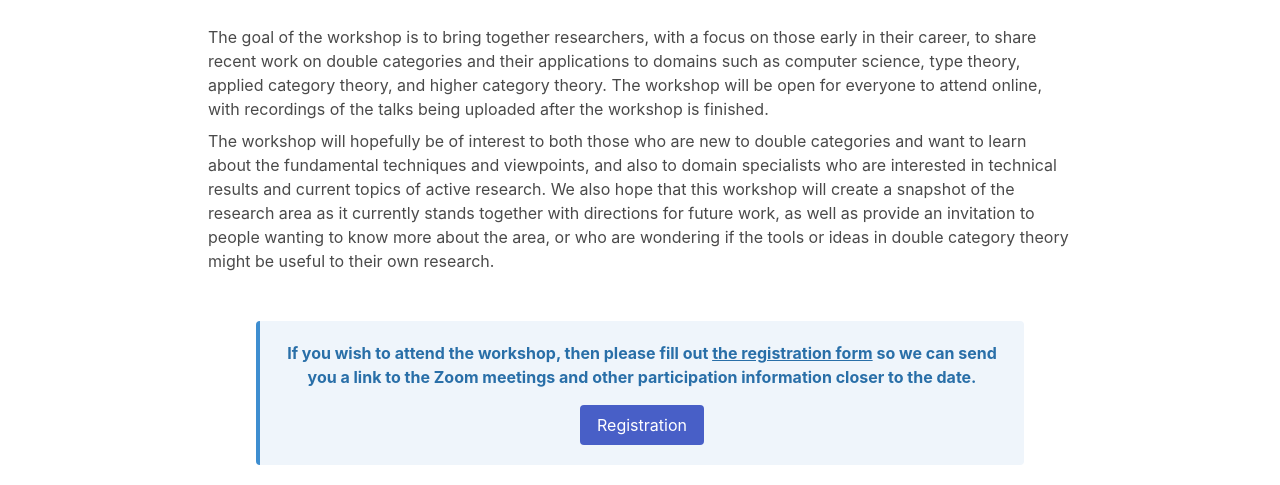
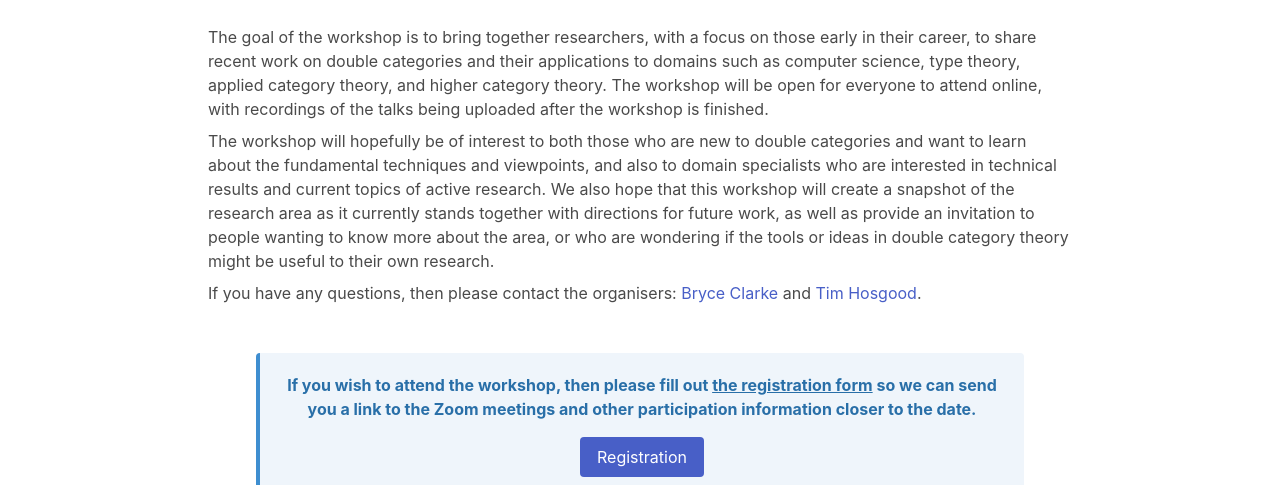
Before and after one commit to BryceClarke/virtual-double-categories-workshop, a plain HTML site: page index.html in a window 1280 px wide. Shown: the part 315-800 px from the top of the page. Drawn offline with nearby package versions, Linux system fonts and the light colour scheme.

Commit message:
organiser names

```diff
--- a/index.html
+++ b/index.html
@@ -61,6 +61,9 @@
     </p>
     <p class="mb-2">
       The workshop will hopefully be of interest to both those who are new to double categories and want to learn about the fundamental techniques and viewpoints, and also to domain specialists who are interested in technical results and current topics of active research. We also hope that this workshop will create a snapshot of the research area as it currently stands together with directions for future work, as well as provide an invitation to people wanting to know more about the area, or who are wondering if the tools or ideas in double category theory might be useful to their own research.
+    </p>
+    <p class="mb-2">
+      If you have any questions, then please contact the organisers: <a href="https://bryceclarke.github.io/" class="is-link">Bryce Clarke</a> and <a href="https://thosgood.com" class="is-link">Tim Hosgood</a>.
     </p>
 
     <article class="message is-info mx-6 mt-6">
```
